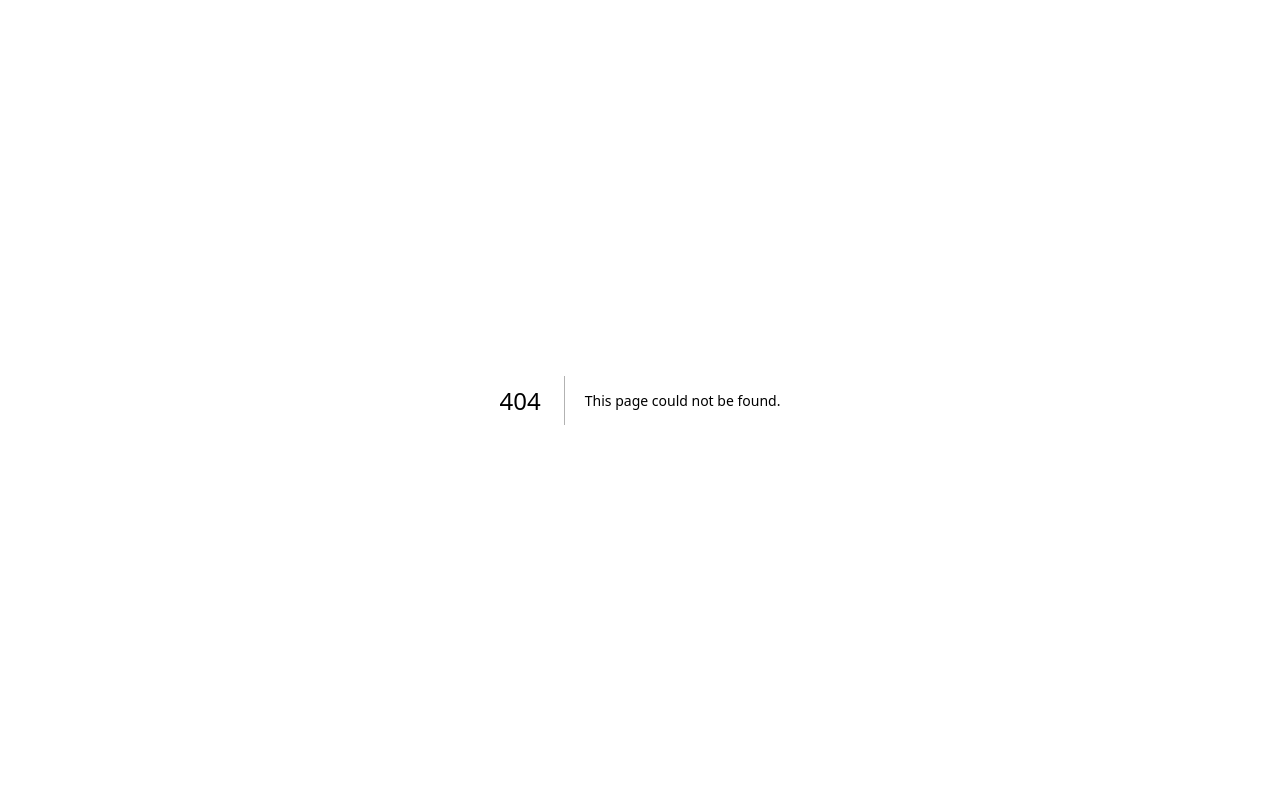
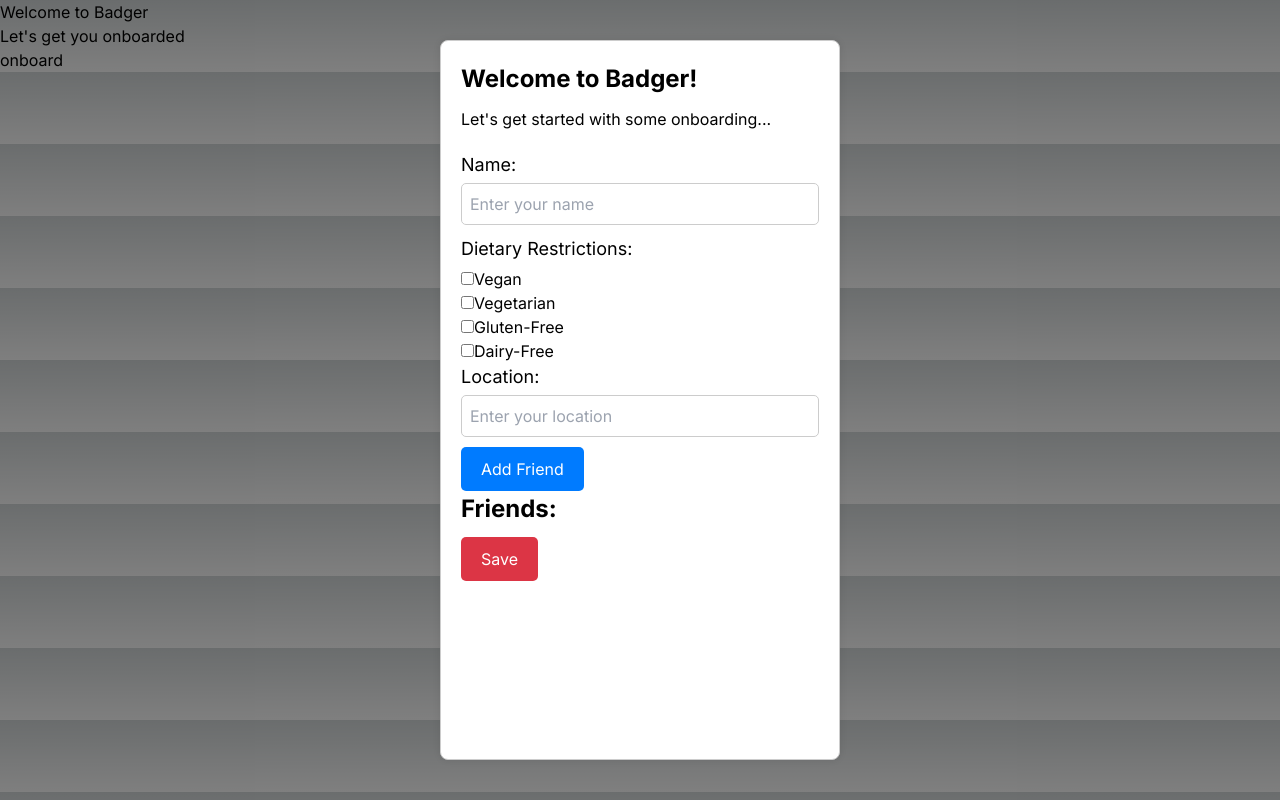
Before and after one commit to erinkwon01/badger, a Next.js app: page /onboarding in a window 1280 px wide. Before the commit this address had no page. Built offline with nearby package versions, Linux system fonts and the light colour scheme.

Commit message:
onboarding

```diff
--- /dev/null
+++ b/src/app/onboarding/onboardingPopup.js
@@ -0,0 +1,130 @@
+import React, { useState, useEffect } from "react";
+import styles from "./page.module.css";
+import Modal from 'react-modal';
+const modalStyle = {
+    overlay: {
+      backgroundColor: 'rgba(0, 0, 0, 0.5)',
+    },
+    content: {
+      width: '400px',
+      margin: 'auto',
+      borderRadius: '8px',
+      boxShadow: '0px 0px 10px rgba(0, 0, 0, 0.1)',
+      padding: '20px',
+    },
+  };
+
+  const OnboardingModal = ({ isOpen, onRequestClose }) => {
+    const [name, setName] = useState('');
+    const [dietaryRestrictions, setDietaryRestrictions] = useState({
+        vegan: false,
+        vegetarian: false,
+        glutenFree: false,
+        dairyFree: false,
+      });
+    const [location, setLocation] = useState('');
+    const [friends, setFriends] = useState([]);
+
+    const handleAddFriend = () => {
+      const friendName = prompt('Enter your friend\'s name:');
+      if (friendName) {
+        setFriends([...friends, friendName]);
+      }
+    };
+
+    const handleCheckboxChange = (e) => {
+        const { name, checked } = e.target;
+        setDietaryRestrictions(prevState => ({
+          ...prevState,
+          [name]: checked
+        }));
+      };
+
+    return (
+      <Modal
+        isOpen={isOpen}
+        onRequestClose={onRequestClose}
+        contentLabel="Onboarding Modal"
+        style={modalStyle}
+      >
+        <h2 className={styles.heading}>Welcome to Badger!</h2>
+        <p className={styles.paragraph}>Let's get started with some onboarding...</p>
+        <label htmlFor="name" className={styles.label}>Name:</label>
+        <input
+          id="name"
+          type="text"
+          value={name}
+          onChange={(e) => setName(e.target.value)}
+          className={styles.input}
+          placeholder="Enter your name"
+        />
+       <label className={styles.label}>Dietary Restrictions:</label>
+      <div>
+        <label>
+          <input
+            type="checkbox"
+            name="vegan"
+            checked={dietaryRestrictions.vegan}
+            onChange={handleCheckboxChange}
+          />
+          Vegan
+        </label>
+      </div>
+      <div>
+        <label>
+          <input
+            type="checkbox"
+            name="vegetarian"
+            checked={dietaryRestrictions.vegetarian}
+            onChange={handleCheckboxChange}
+          />
+          Vegetarian
+        </label>
+      </div>
+      <div>
+        <label>
+          <input
+            type="checkbox"
+            name="glutenFree"
+            checked={dietaryRestrictions.glutenFree}
+            onChange={handleCheckboxChange}
+          />
+          Gluten-Free
+        </label>
+        </div>
+
+        <label>
+          <input
+            type="checkbox"
+            name="dairyFree"
+            checked={dietaryRestrictions.dairyFree}
+            onChange={handleCheckboxChange}
+          />
+          Dairy-Free
+        </label>
+        <label htmlFor="location" className={styles.label}>Location:</label>
+        <input
+          id="location"
+          type="text"
+          value={location}
+          onChange={(e) => setLocation(e.target.value)}
+          className={styles.input}
+          placeholder="Enter your location"
+        />
+        <button onClick={handleAddFriend} className={styles.button}>Add Friend</button>
+        <h3 className={styles.heading}>Friends:</h3>
+        <ul className={styles.friendsList}>
+          {friends.map((friend, index) => (
+            <li key={index}>{friend}</li>
+          ))}
+        </ul>
+        <button onClick={()=>{onRequestClose();
+        console.log("save",name, dietaryRestrictions, location, friends)
+       } } className={styles.closeButton}>
+          Save
+        </button>
+      </Modal>
+    );
+  };
+
+  export default OnboardingModal;
--- /dev/null
+++ b/src/app/onboarding/page.jsx
@@ -0,0 +1,36 @@
+"use client";
+
+import React, { useEffect, useState, Button } from "react";
+import Image from "next/image";
+import styles from "./page.module.css";
+import OnboardingModal from "./onboardingPopup.js";
+
+const OnboardingPage = () => {
+  const [isModalOpen, setIsModalOpen] = useState(true);
+
+  const closeModal = () => {
+    setIsModalOpen(false);
+  };
+
+  const openModal = () => {
+    setIsModalOpen(true);
+  };
+
+  return (
+    <div>
+      <h1>Welcome to Badger</h1>
+      <p>Let's get you onboarded</p>
+      <button
+        onClick={() => {
+          openModal();
+        }}
+      >
+        {" "}
+        onboard
+      </button>
+      <OnboardingModal isOpen={isModalOpen} onRequestClose={closeModal} />
+    </div>
+  );
+};
+
+export default OnboardingPage;
--- /dev/null
+++ b/src/app/onboarding/page.module.css
@@ -0,0 +1,60 @@
+/* OnboardingModal.module.css */
+
+.heading {
+  font-size: 24px;
+  font-weight: bold;
+  margin-bottom: 10px;
+}
+
+.paragraph {
+  font-size: 16px;
+  margin-bottom: 20px;
+}
+
+.label {
+  font-size: 18px;
+  margin-bottom: 5px;
+  display: block;
+}
+
+.input {
+  width: 100%;
+  padding: 8px;
+  font-size: 16px;
+  margin-bottom: 10px;
+  border: 1px solid #ccc;
+  border-radius: 5px;
+}
+
+.button {
+  padding: 10px 20px;
+  font-size: 16px;
+  background-color: #007bff;
+  color: #fff;
+  border: none;
+  border-radius: 5px;
+  cursor: pointer;
+}
+
+.button:hover {
+  background-color: #0056b3;
+}
+
+.friendsList {
+  list-style: none;
+  padding: 0;
+}
+
+.closeButton {
+  padding: 10px 20px;
+  font-size: 16px;
+  background-color: #dc3545;
+  color: #fff;
+  border: none;
+  border-radius: 5px;
+  cursor: pointer;
+}
+
+.closeButton:hover {
+  background-color: #c82333;
+}
```
Also changed, not shown: package.json (+5 -4 lines), 1 other file (tests, documents, lock files or other folders).
